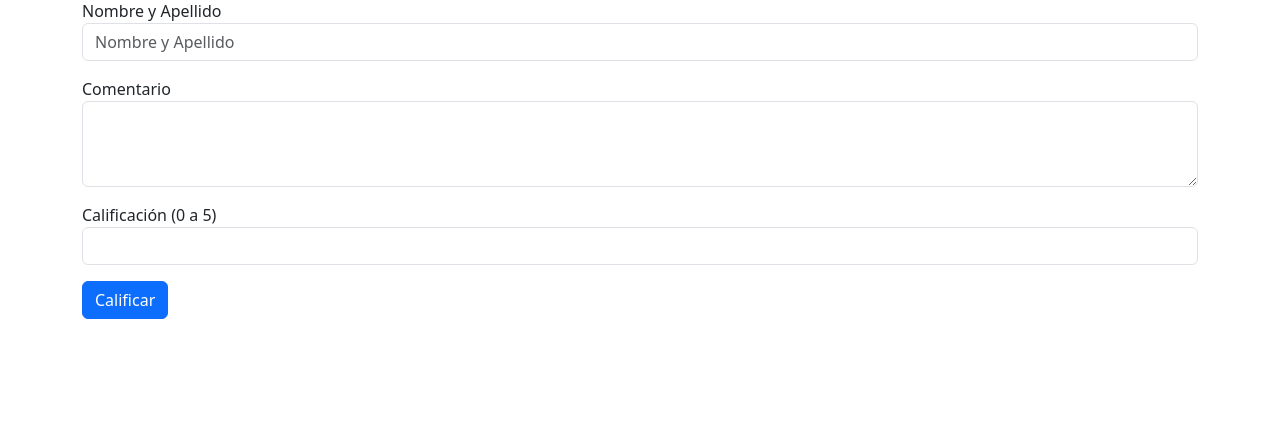
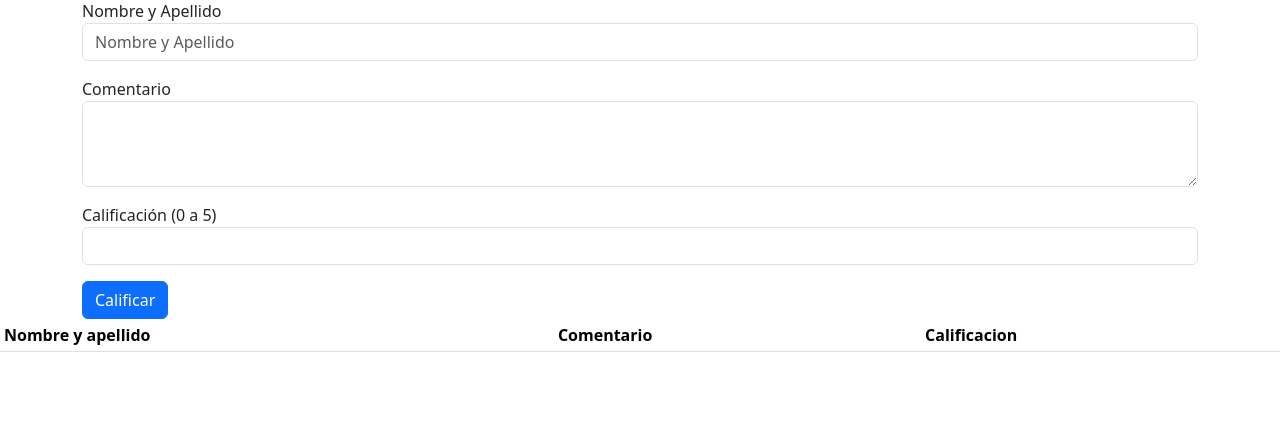
Before and after one commit to EdmundoVazquez-023/flask7b, a Flask app: page / in a window 1280 px wide. Shown: the part 95-524 px from the top of the page. Run offline with Flask 3, Linux system fonts and the light colour scheme; lists and menus that the app fills with data are empty.

Commit message:
Update app.html

```diff
--- a/templates/app.html
+++ b/templates/app.html
@@ -23,7 +23,7 @@
 <body>
     <div class="container mt-5">
         <h2>Encuesta de Experiencia</h2>
-        <form id="experienceForm">
+        <form id="experienceForm" metod="post">
             <div class="form-group mb-3">
                 <label for="name">Nombre y Apellido</label>
                 <input type="text" class="form-control" id="name" name="name" placeholder="Nombre y Apellido" required>
@@ -39,6 +39,23 @@
             <button id="btnCalificarFA" name="btnCalificarFA" type="submit" class="btn btn-primary">Calificar</button>
         </form>
     </div>
+
+<div id="divEncuestas"></div>
+
+        <!-- table index 0 -->
+        <table class="table table-sm">
+            <thead>
+                <tr>
+                    <th>Nombre y apellido</th>
+                    <th>Comentario</th>
+                    <th>Calificacion</th>
+
+                </tr>
+            </thead>
+            <tbody id="tbodyEncuestas"></tbody>
+        </table>
+    </div>
+
 
     <script>
         $(document).ready(function () {
@@ -84,11 +101,21 @@
                 }
             });
 
+
+
             // Agregar método para validar solo letras
             jQuery.validator.addMethod("lettersonly", function(value, element) {
                 return this.optional(element) || /^[a-zA-Z\s]+$/.test(value);
             }, "Solo se permiten letras.");
+
+
         });
+
+         $("#experienceForm").submit(function (event) {
+                event.preventDefault()
+
+                $.post("/app/guardar", $(this).serialize(), function (respuesta) {
+                    console.log(respuesta)
     </script>
 
     <!-- Bootstrap JS -->
```
